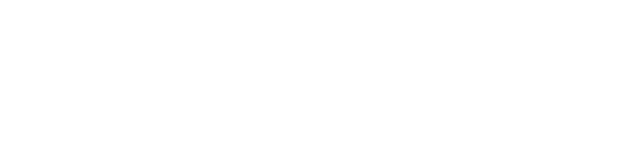
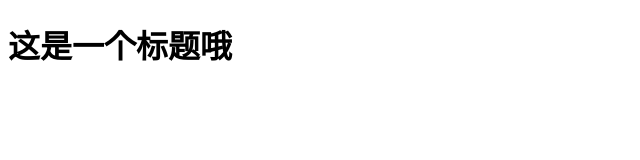
Before and after one commit to chakela0/project_01, a plain HTML site: page index.html in a window 1280 px wide. Shown: the whole page, without its empty margins (0-640 px from the left). Drawn offline with Linux system fonts and the light colour scheme.

Commit message:
修改了index.html,新增了index.css和idnex.js

```diff
--- a/index.html
+++ b/index.html
@@ -7,6 +7,6 @@
     <title>Document</title>
 </head>
 <body>
-
+    <h1>这是一个标题哦</h1>
 </body>
 </html>
```
Also changed, not shown: index.css (added), index.js (added).
